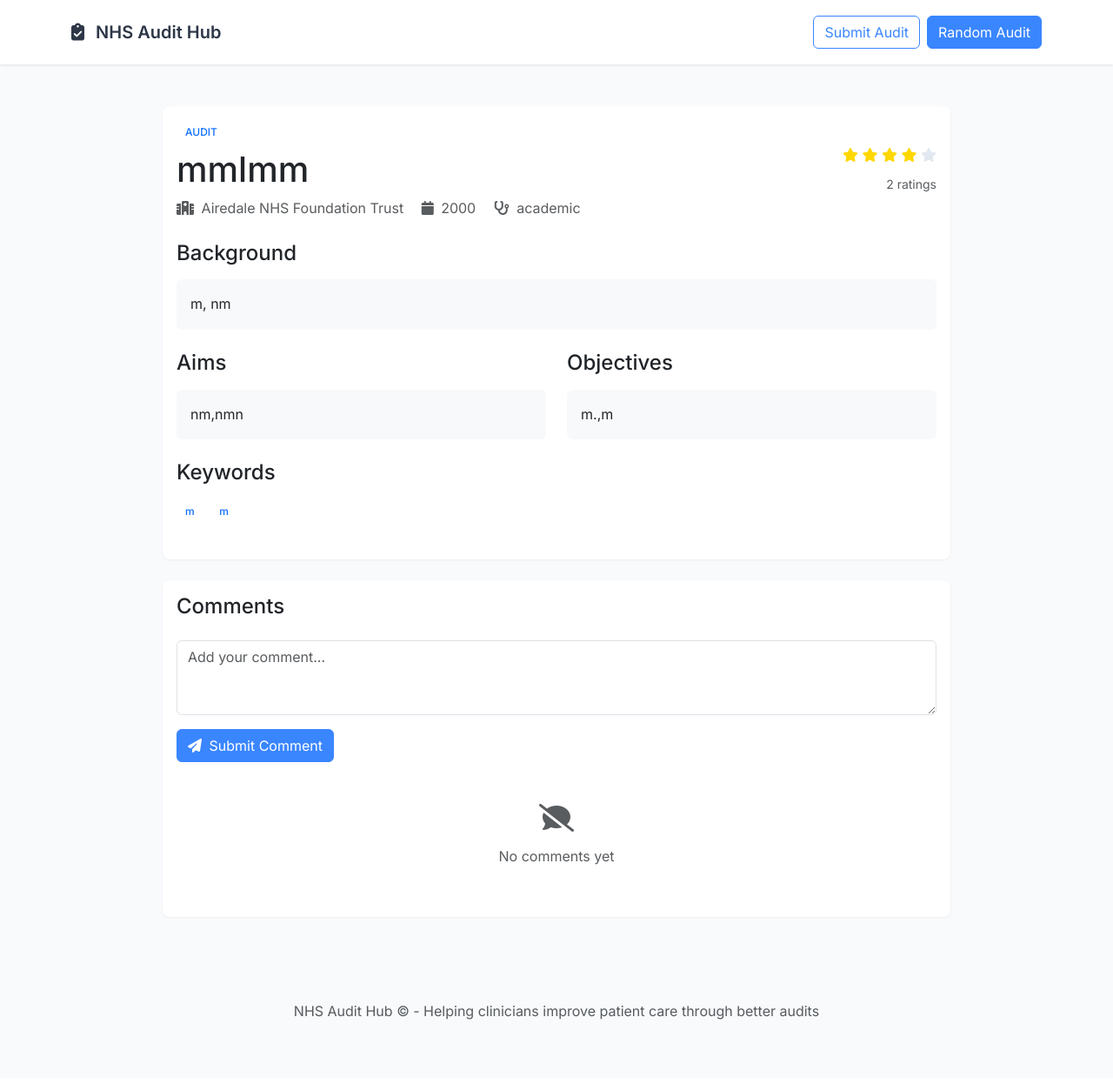
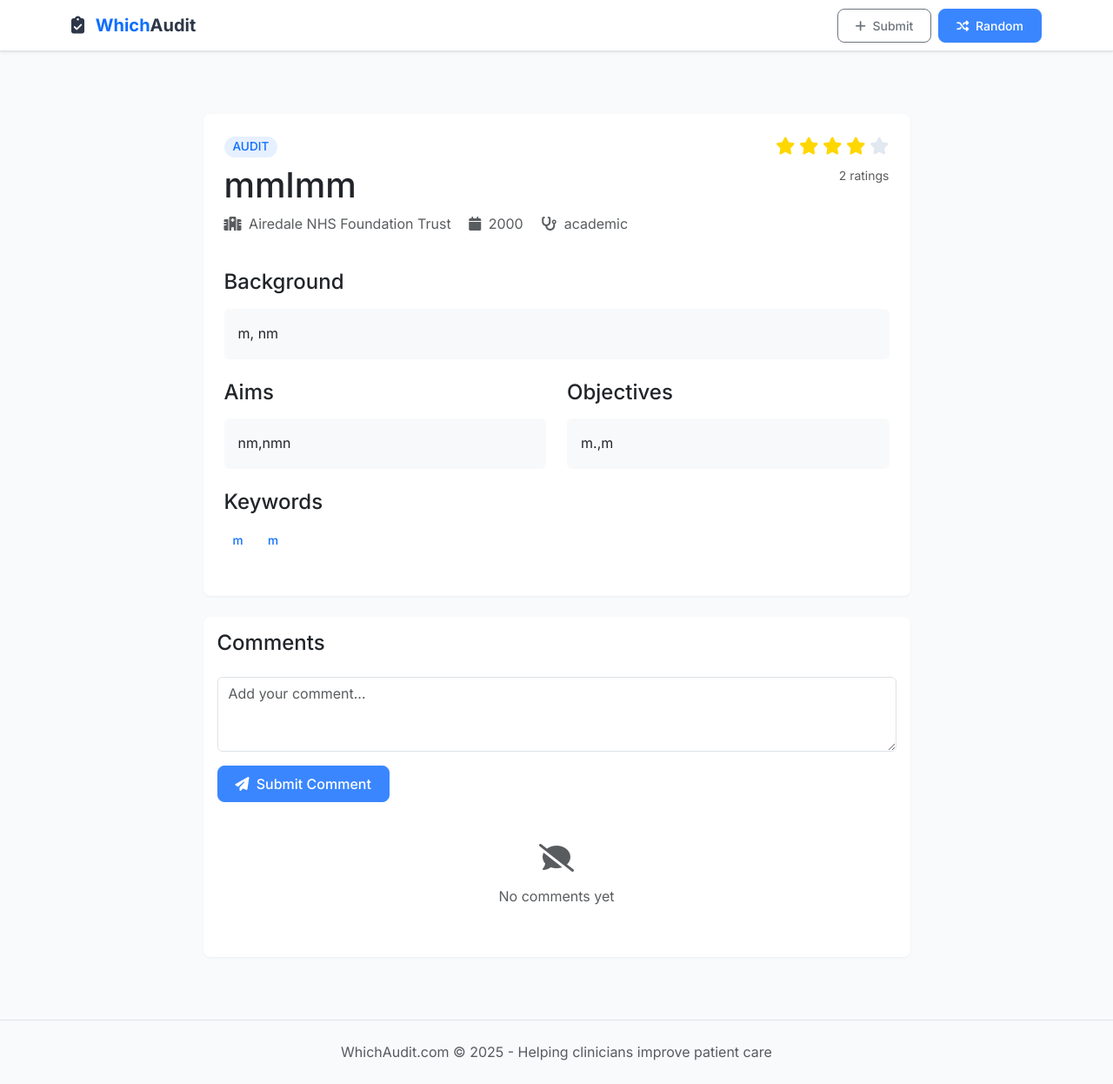
Before and after one commit to los9111/audit3, a Flask app: a page that uses templates/base.html in a window 1280 px wide. Shown: the whole page at 87% size. Before the commit the page ends 1172 px from the top, so only its background shows below. Run offline with Flask 3, Linux system fonts and the light colour scheme; parts of the project's set-up code (start-up, migrations or seed data) failed here and were passed over; some libraries are stand-ins or nearby versions.

Commit message:
Update all files, including new files and modifications

```diff
--- a/main.py
+++ b/main.py
@@ -128,9 +128,13 @@
 
 # Routes
 
+@app.context_processor
+def inject_current_year():
+    return {'current_year': datetime.now().year}
+
 @app.route('/')
 def index():
-    return render_template('index.html')
+    return render_template('index.html', now=datetime.now())
 
 @app.route('/<project_type>/<slug>')
 def view_project_slug(project_type, slug):
--- a/static/styles.css
+++ b/static/styles.css
@@ -2,6 +2,31 @@
   --nhs-blue: #005EB8;
   --nhs-light-blue: #41B6E6;
   --nhs-dark-blue: #003087;
+  --primary: #3a86ff;
+  --primary-light: #ebf3ff;
+  --text: #2d3748;
+  --text-light: #718096;
+  --border: #e2e8f0;
+}
+
+/* Modern card styling */
+.card {
+  border: none;
+  border-radius: 12px;
+  box-shadow: 0 4px 6px -1px rgba(0,0,0,0.05), 0 2px 4px -1px rgba(0,0,0,0.05);
+  transition: all 0.2s ease;
+}
+
+.card:hover {
+  transform: translateY(-2px);
+  box-shadow: 0 10px 15px -3px rgba(0,0,0,0.1), 0 4px 6px -2px rgba(0,0,0,0.05);
+}
+
+/* Button styling */
+.btn {
+  border-radius: 8px;
+  padding: 0.5rem 1.25rem;
+  font-weight: 500;
 }
 
 .btn-primary {
@@ -19,6 +44,14 @@
   color: white;
 }
 
+/* Badge styling */
+.badge {
+  font-weight: 500;
+  padding: 0.35em 0.65em;
+  border-radius: 50rem;
+  font-size: 0.85em;
+}
+
 .hero-section {
   min-height: 70vh;
   display: flex;
@@ -28,12 +61,14 @@
 
 .project-card {
   transition: transform 0.2s, box-shadow 0.2s;
-  border: 1px solid rgba(0,0,0,0.125);
+  border: none;
+  border-radius: 12px;
+  box-shadow: 0 4px 6px -1px rgba(0,0,0,0.05), 0 2px 4px -1px rgba(0,0,0,0.05);
 }
 
 .project-card:hover {
   transform: translateY(-5px);
-  box-shadow: 0 5px 15px rgba(0,0,0,0.1);
+  box-shadow: 0 10px 15px -3px rgba(0,0,0,0.1), 0 4px 6px -2px rgba(0,0,0,0.05);
 }
 
 .star-rating {
@@ -48,22 +83,7 @@
 
 /* Data Protection Section Styling */
 .nhs-data-warning {
-  border-left: 4px solid #005EB8;
-  padding-left: 1rem;
-  margin: 2rem 0;
-}
-
-.nhs-data-warning .alert-warning {
-  border-left: 4px solid #ffc107;
-}
-
-.nhs-data-warning ul {
-  margin: 0.5rem 0 1rem 1rem;
-}
-
-/* Data Protection Section Styling */
-.nhs-data-warning {
-  border-left: 4px solid #005EB8;
+  border-left: 4px solid var(--nhs-blue);
   padding-left: 1rem;
   margin: 2rem 0;
 }
@@ -102,13 +122,13 @@
   direction: rtl;
 }
 
-/* Add this to handle line breaks */
+/* Text formatting */
 .preserve-formatting {
   white-space: pre-line;
   line-height: 1.6;
 }
 
-/* restore Bootstrap-4-style form-group spacing */
+/* Form styling */
 .form-group {
   margin-bottom: 1rem;
 }
@@ -125,7 +145,6 @@
   100% { transform: scale(1); }
 }
 
-/* Disabled Rating State */
 .star-rating.disabled .fa-star {
   cursor: not-allowed;
   opacity: 0.7;
--- a/templates/base.html
+++ b/templates/base.html
@@ -3,7 +3,7 @@
 <head>
     <meta charset="UTF-8">
     <meta name="viewport" content="width=device-width, initial-scale=1.0">
-    <title>NHS Audit Repository</title>
+    <title>WhichAudit.com Audit/QIP Repository</title>
     <!-- Use Inter font from Google Fonts -->
     <link rel="preconnect" href="https://fonts.googleapis.com">
     <link rel="preconnect" href="https://fonts.gstatic.com" crossorigin>
@@ -64,15 +64,19 @@
     </style>
 </head>
 <body>
-    <nav class="navbar navbar-expand-lg py-3">
+    <nav class="navbar navbar-expand-lg navbar-light bg-white border-bottom">
         <div class="container">
-            <a class="navbar-brand" href="/">
+            <a class="navbar-brand fw-bold" href="/">
                 <i class="fas fa-clipboard-check me-2"></i>
-                NHS Audit Hub
+                <span class="text-primary">Which</span>Audit
             </a>
-            <div class="d-flex">
-                <a href="/submit" class="btn btn-outline-primary me-2">Submit Audit</a>
-                <a href="/random" class="btn btn-primary">Random Audit</a>
+            <div class="d-flex align-items-center">
+                <a href="/submit" class="btn btn-sm btn-outline-secondary me-2">
+                    <i class="fas fa-plus me-1"></i> Submit
+                </a>
+                <a href="/random" class="btn btn-sm btn-primary">
+                    <i class="fas fa-random me-1"></i> Random
+                </a>
             </div>
         </div>
     </nav>
@@ -92,9 +96,9 @@
         {% block content %}{% endblock %}
     </main>
 
-    <footer class="py-5 text-center text-muted">
-        <div class="container">
-            <p>NHS Audit Hub &copy; {{ current_year }} - Helping clinicians improve patient care through better audits</p>
+    <footer class="py-4 border-top">
+        <div class="container text-center text-muted">
+            <p class="mb-0">WhichAudit.com &copy; {{ current_year }} - Helping clinicians improve patient care</p>
         </div>
     </footer>
 
--- a/templates/project.html
+++ b/templates/project.html
@@ -1,18 +1,18 @@
 {% extends "base.html" %}
 
 {% block content %}
-<div class="container">
+<div class="container py-4">
     <div class="row justify-content-center">
-        <div class="col-lg-10">
+        <div class="col-lg-9">
             <div class="card mb-4">
-                <div class="card-body">
-                    <div class="d-flex justify-content-between align-items-center mb-4">
+                <div class="card-body p-4">
+                    <div class="d-flex justify-content-between align-items-start mb-4">
                         <div>
-                            <span class="badge bg-primary-light text-primary mb-2">
+                            <span class="badge bg-primary bg-opacity-10 text-primary mb-2">
                                 {{ project.project_type|upper }}
                             </span>
                             <h1 class="mb-2">{{ project.project_name }}</h1>
-                            <div class="text-muted">
+                            <div class="text-muted mb-3">
                                 <span class="me-3"><i class="fas fa-hospital me-1"></i> {{ get_trust_name(project.hospital) }}</span>
                                 <span class="me-3"><i class="fas fa-calendar me-1"></i> {{ project.year }}</span>
                                 <span><i class="fas fa-stethoscope me-1"></i> {{ project.specialty }}</span>
@@ -21,10 +21,9 @@
                         <div class="text-end">
                             <div class="star-rating mb-2">
                                 {% for i in range(1,6) %}
-                                <i class="fas fa-star"
+                                <i class="fas fa-star fa-lg"
                                    data-value="{{ i }}"
-                                   style="color: {% if i <= project.average_rating() %}gold{% else %}#e2e8f0{% endif %};
-                                          cursor: pointer;"></i>
+                                   style="color: {% if i <= project.average_rating() %}gold{% else %}#e2e8f0{% endif %}"></i>
                                 {% endfor %}
                             </div>
                             <small class="text-muted">{{ project.ratings|length }} ratings</small>
@@ -33,7 +32,7 @@
 
                     <div class="mb-4">
                         <h4 class="mb-3">Background</h4>
-                        <div class="bg-light p-3 rounded">{{ project.background }}</div>
+                        <div class="bg-light p-3 rounded-2">{{ project.background }}</div>
                     </div>
 
                     <div class="row mb-4">
```
Also changed, not shown: templates/index.html (+47 -101 lines).
